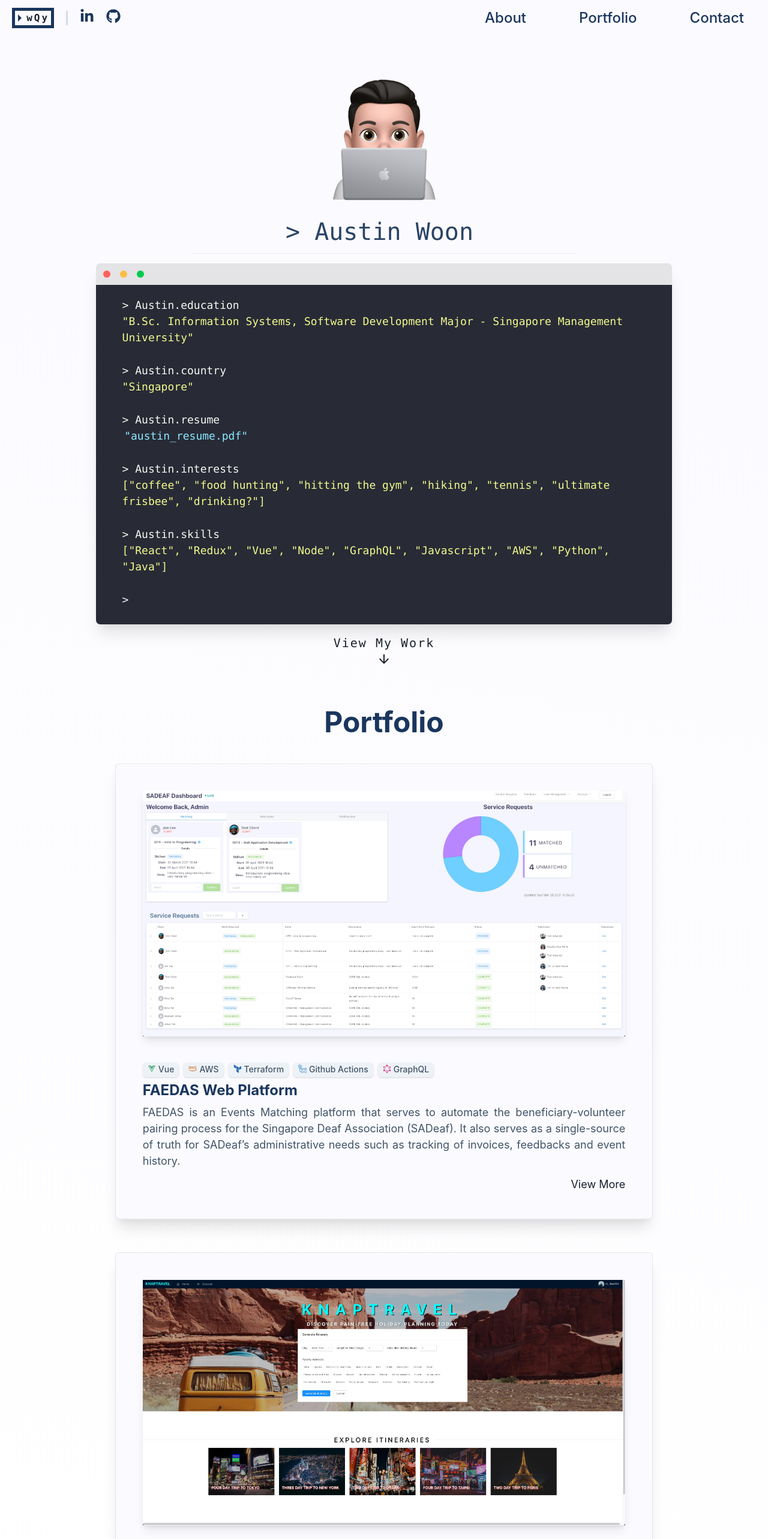
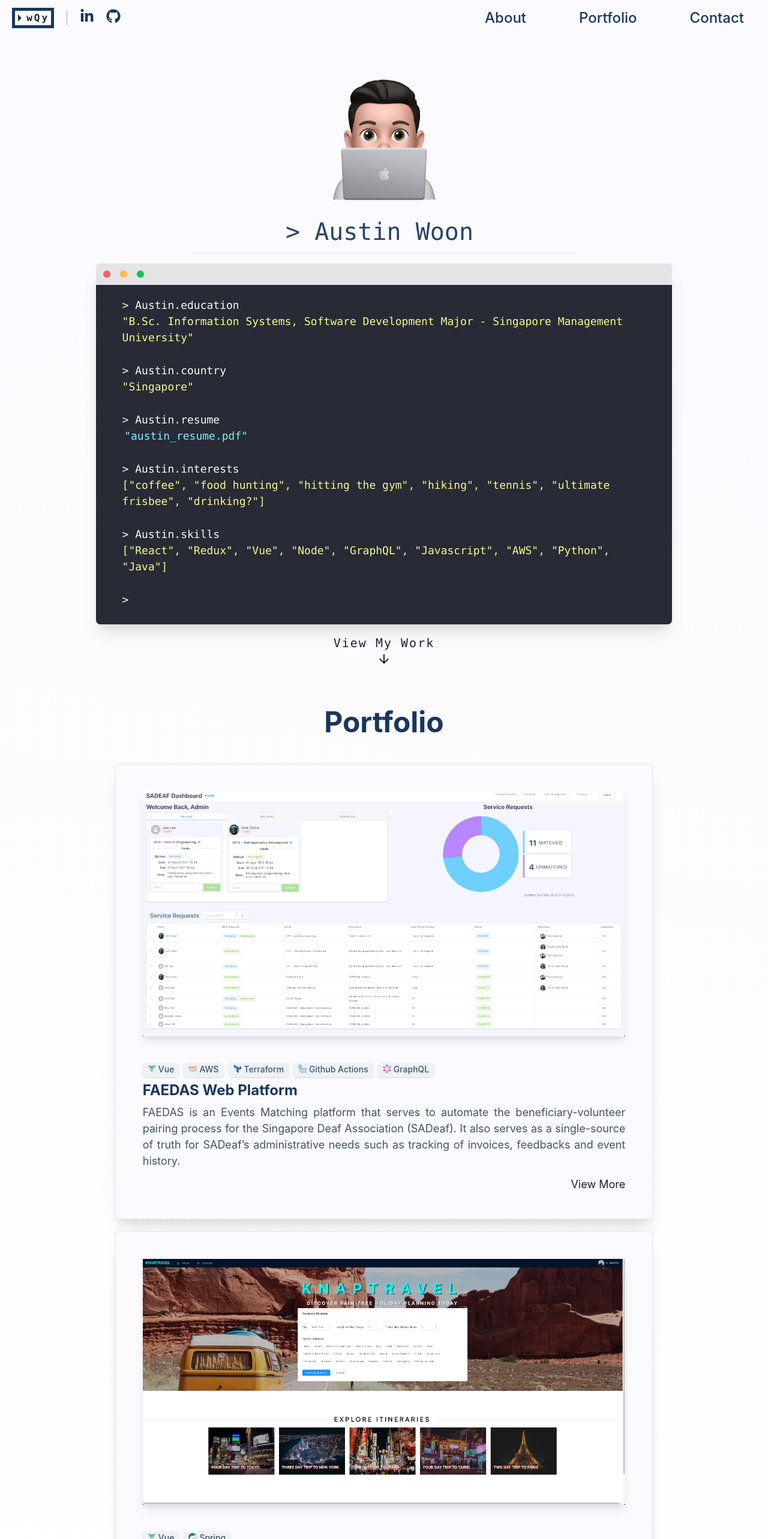
Before and after one commit to austinwoon/awqy_portfolio, a Next.js app in the folder austin-portfolio/: page / in a window 1280 px wide. Shown: the top 2566 px of the page at 60% size. Built offline with nearby package versions, Linux system fonts and the light colour scheme.

Commit message:
Updating grid fix issue

```diff
--- a/austin-portfolio/components/Portfolio/Portfolio.jsx
+++ b/austin-portfolio/components/Portfolio/Portfolio.jsx
@@ -1,10 +1,24 @@
 import React from 'react';
-import { Box, Heading, Flex, useDisclosure, Grid } from '@chakra-ui/react';
+import {
+    Box,
+    Heading,
+    Flex,
+    useDisclosure,
+    Grid,
+    SimpleGrid,
+} from '@chakra-ui/react';
 import PortfolioCard from './PortfolioCard';
 import { works } from '../../constants/works';
 import WorkModal from '../WorkModal/WorkModal';
 import { WorkSelectedContext } from '../../contexts/WorkSelectedContext';
 import { h1Sizes } from '../../utils/styles';
+
+const gridOptions = [
+    { gap: 20, width: 300 },
+    { gap: 20, width: 300 },
+    { gap: 30, width: 400 },
+    { gap: 20, width: 500 },
+];
 
 const Portfolio = () => {
     const { isOpen, onOpen, onClose } = useDisclosure();
@@ -23,21 +37,16 @@ const Portfolio = () => {
                     setWork: setWorkSelected,
                 }}
             >
-                <Box>
                 <Flex direction={'column'} align={'center'}>
                     <Heading fontSize={h1Sizes} pt={10} pb={10}>
                         Portfolio
                     </Heading>
 
-                        <Grid
-                            gap={['5%', '4%', '2.5%', '2.5%']}
+                    <SimpleGrid
+                        autoRows
+                        gap={gridOptions.map((o) => `${o.gap}px`)}
                         w={['85vw', '85vw', '70vw', '70vw']}
-                            templateColumns={[
-                                'repeat(auto-fit, minmax(300px, 1fr))',
-                                'repeat(auto-fit, minmax(300px, 1fr))',
-                                'repeat(auto-fit, minmax(400px, 1fr))',
-                                'repeat(auto-fit, minmax(500px, 1fr))',
-                            ]}
+                        minChildWidth={gridOptions.map((o) => `${o.width}px`)}
                     >
                         {works.map((work) => (
                             <Box key={work.uuid}>
@@ -50,9 +59,8 @@ const Portfolio = () => {
                                 />
                             </Box>
                         ))}
-                        </Grid>
+                    </SimpleGrid>
                 </Flex>
-                </Box>
 
                 <WorkModal
                     workSelected={workSelected}
--- a/austin-portfolio/components/Portfolio/PortfolioCard.jsx
+++ b/austin-portfolio/components/Portfolio/PortfolioCard.jsx
@@ -37,7 +37,11 @@ const PortfolioCard = ({
                 borderRadius={6}
                 border="1px solid rgba(211, 211, 211, 0.5)"
                 transition={'0.3s ease-in-out'}
-                _hover={{ boxShadow: '2xl', border: '3px solid lightblue' }}
+                _hover={{
+                    boxShadow: '2xl',
+                    border: '3px solid lightblue',
+                    zIndex: 100,
+                }}
                 style={{
                     cursor: 'pointer',
                 }}
--- a/austin-portfolio/components/WorkModal/WorkModal.jsx
+++ b/austin-portfolio/components/WorkModal/WorkModal.jsx
@@ -77,7 +77,10 @@ const WorkModal = ({ onClose, isOpen }) => {
 
                             <Box mb="5">
                                 {workSelected.description.map((desc, i) => (
-                                    <Box mb={i !== desc.length - 1 ? 5 : 0}>
+                                    <Box
+                                        mb={i !== desc.length - 1 ? 5 : 0}
+                                        key={desc}
+                                    >
                                         <Heading mb={'3'} fontSize={h2Sizes}>
                                             {desc.header}
                                         </Heading>
@@ -135,7 +138,7 @@ const Description = ({ header, content }) => {
         <Flex direction={'column'} justify={'center'}>
             {content.map((line, i) => (
                 <Text
-                    key={line}
+                    key={line + 'description'}
                     fontSize={fontSizes}
                     align={'left'}
                     mb={i !== content.length - 1 ? 3 : 0}
--- a/austin-portfolio/pages/index.js
+++ b/austin-portfolio/pages/index.js
@@ -18,7 +18,7 @@ export default function Home() {
     return (
         <MediaQueryContext.Provider value={{ isMobile }}>
             <Head>
-                <title>Austin Portfolio</title>
+                <title>Austin Woon Quan Portfolio</title>
             </Head>
             <Box bgGradient="linear-gradient(190deg, brand.bgWhite, hsla(0,0%,45%,0) 80%)">
                 <DynamicNavbar />
```
Lines whose indentation alone changed are shown as unchanged.
